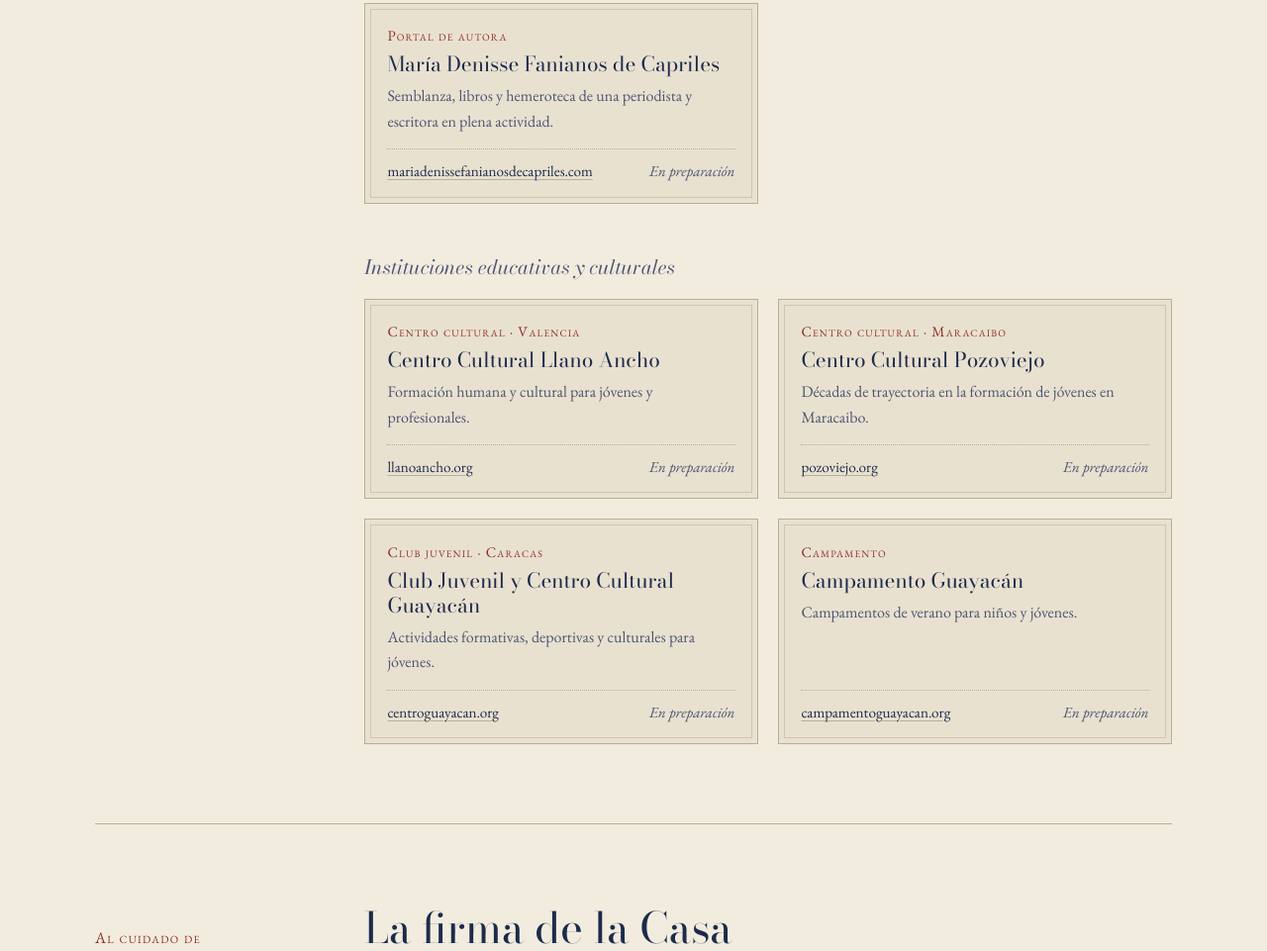
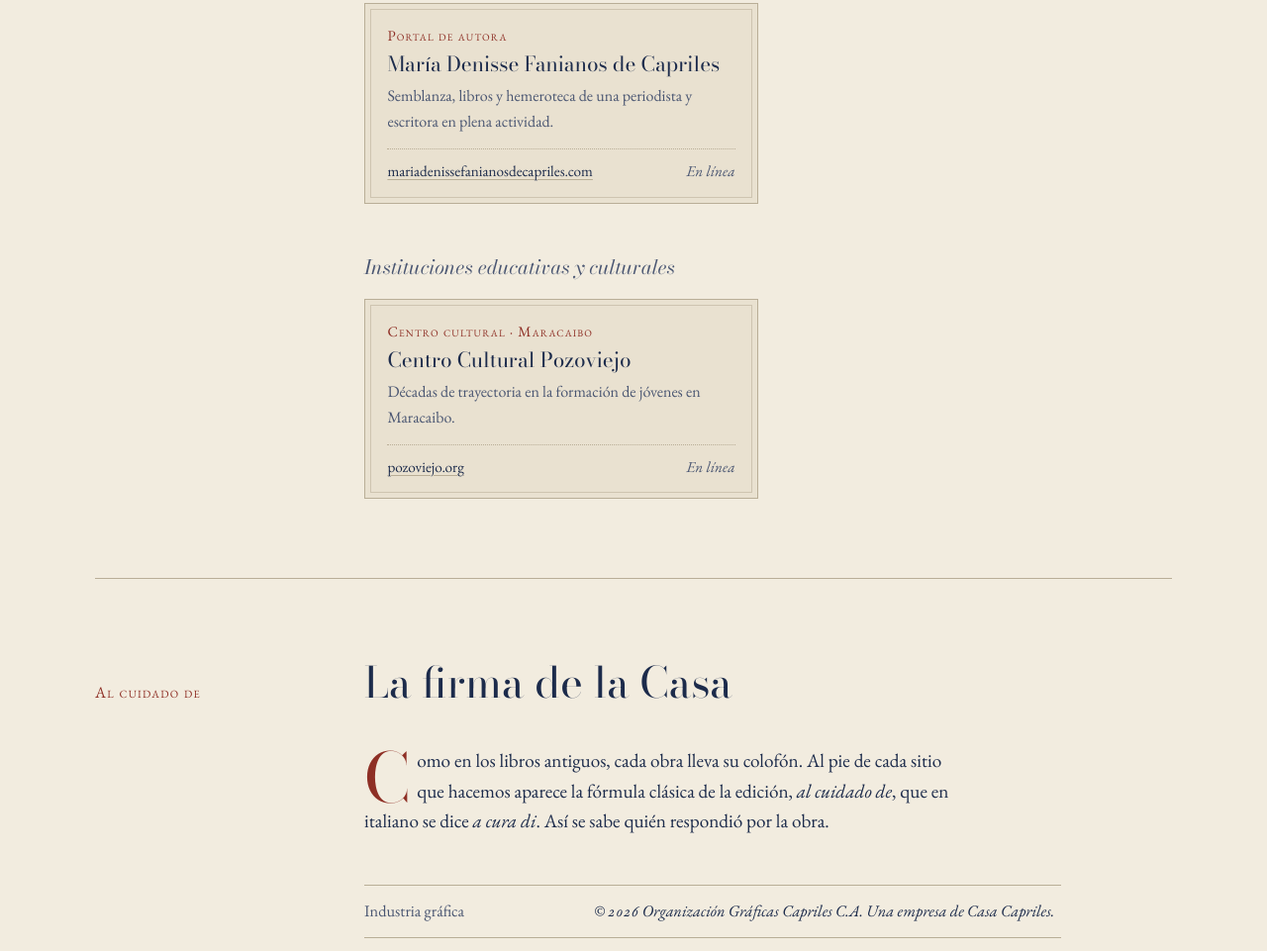
Before and after one commit to luisc393/casacapriles, a plain HTML site: page index.html in a window 1280 px wide. Shown: the part 3498-4459 px from the top of the page at 99% size. Drawn offline with nearby package versions, Linux system fonts and the light colour scheme.

Commit message:
Marcar como en línea el portal de María Denisse y Pozoviejo
Los demás centros culturales se mostrarán cuando estén publicados.

Co-Authored-By: Claude Opus 5.5 <noreply@anthropic.com>
Claude-Session: https://claude.ai/code/session_01XD6NAbLv6t9fWmAr4p7Shb

```diff
--- a/index.html
+++ b/index.html
@@ -239,22 +239,13 @@ a.logo-sello:hover .tinta,a.logo-sello:focus-visible .tinta{opacity:1}
             <div class="pie-ficha"><a href="https://rafaeltomascaldera.com">rafaeltomascaldera.com</a><span class="estado">En línea</span></div></li>
           <li class="ficha"><span class="tipo versalitas">Portal de autora</span><h4>María Denisse Fanianos de Capriles</h4>
             <p>Semblanza, libros y hemeroteca de una periodista y escritora en plena actividad.</p>
-            <div class="pie-ficha"><a href="https://mariadenissefanianosdecapriles.com">mariadenissefanianosdecapriles.com</a><span class="estado">En preparación</span></div></li>
+            <div class="pie-ficha"><a href="https://mariadenissefanianosdecapriles.com">mariadenissefanianosdecapriles.com</a><span class="estado">En línea</span></div></li>
         </ul></div>
       <div class="grupo-obras"><h3>Instituciones educativas y culturales</h3>
         <ul class="fichas">
-          <li class="ficha"><span class="tipo versalitas">Centro cultural · Valencia</span><h4>Centro Cultural Llano Ancho</h4>
-            <p>Formación humana y cultural para jóvenes y profesionales.</p>
-            <div class="pie-ficha"><a href="https://llanoancho.org">llanoancho.org</a><span class="estado">En preparación</span></div></li>
           <li class="ficha"><span class="tipo versalitas">Centro cultural · Maracaibo</span><h4>Centro Cultural Pozoviejo</h4>
             <p>Décadas de trayectoria en la formación de jóvenes en Maracaibo.</p>
-            <div class="pie-ficha"><a href="https://pozoviejo.org">pozoviejo.org</a><span class="estado">En preparación</span></div></li>
-          <li class="ficha"><span class="tipo versalitas">Club juvenil · Caracas</span><h4>Club Juvenil y Centro Cultural Guayacán</h4>
-            <p>Actividades formativas, deportivas y culturales para jóvenes.</p>
-            <div class="pie-ficha"><a href="https://centroguayacan.org">centroguayacan.org</a><span class="estado">En preparación</span></div></li>
-          <li class="ficha"><span class="tipo versalitas">Campamento</span><h4>Campamento Guayacán</h4>
-            <p>Campamentos de verano para niños y jóvenes.</p>
-            <div class="pie-ficha"><a href="https://campamentoguayacan.org">campamentoguayacan.org</a><span class="estado">En preparación</span></div></li>
+            <div class="pie-ficha"><a href="https://pozoviejo.org">pozoviejo.org</a><span class="estado">En línea</span></div></li>
         </ul></div>
     </div>
   </div>
```
